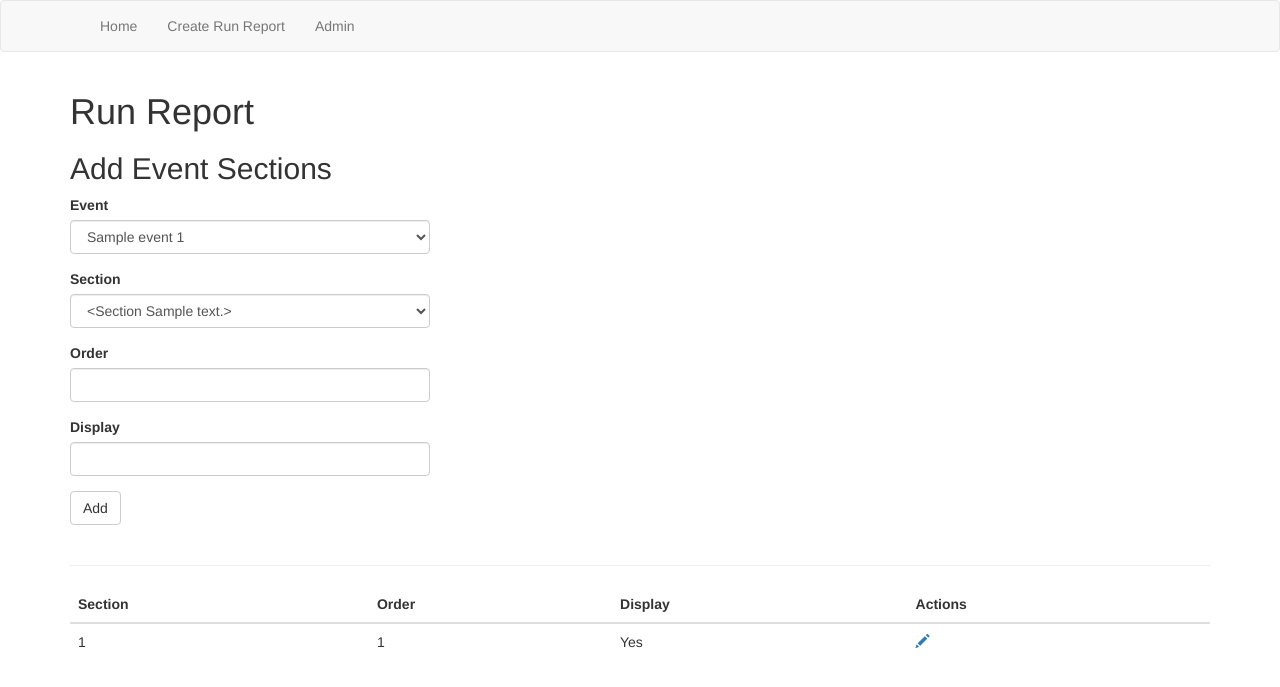
After one commit to flyladyhawke/parkrun_run_report, a Flask app: page /add_sections/1 in a window 1280 px wide. The commit adds this page. Shown: the top 687 px of the page. Run offline with Flask 2, Linux system fonts and the light colour scheme; tables that the repository leaves empty hold one stand-in row (values such as "Sample post"); some libraries are stand-ins or nearby versions.

Commit message:
Add sections and events forms

```diff
--- a/app/forms.py
+++ b/app/forms.py
@@ -1,11 +1,35 @@
 from flask_wtf import FlaskForm
 from wtforms import StringField, PasswordField, BooleanField, SubmitField, SelectField
+from wtforms.ext.sqlalchemy.fields import QuerySelectField
 from wtforms.validators import DataRequired
+from app.models import Event, Section
 
 
-class CreateForm(FlaskForm):
+class EventForm(FlaskForm):
     event_name = StringField('Event Name', validators=[DataRequired()])
     event_number = StringField('Event Number', validators=[DataRequired()])
     week_number = SelectField('Week Number',  choices=[('1', '1'), ('2', '2'), ('3', '3'), ('4', '4'), ('5', '5')])
     parameters = StringField('Parameters')
-    submit = SubmitField('Create Urls')
+    submit = SubmitField('Create and show URLS')
+
+
+class SectionForm(FlaskForm):
+    name = StringField('Name', validators=[DataRequired()])
+    description = StringField('Description', validators=[DataRequired()])
+    submit = SubmitField('Add')
+
+
+class EventSectionForm(FlaskForm):
+    event_id = QuerySelectField(
+        'Event',
+        validators=[DataRequired()],
+        query_factory=lambda: Event.query.order_by(Event.event_name.asc()).all()
+    )
+    section_id = QuerySelectField(
+        'Section',
+        validators=[DataRequired()],
+        query_factory=lambda: Section.query.order_by(Section.name.asc()).all()
+    )
+    order = StringField('Order')
+    display = StringField('Display')
+    submit = SubmitField('Add')
--- a/app/models.py
+++ b/app/models.py
@@ -29,7 +29,7 @@ class Event(db.Model):
     options = db.relationship('EventOption', backref='event', lazy='dynamic')
 
     def __repr__(self):
-        return '<Event {} {}>'.format(self.event_name, self.event_number)
+        return '{} {}'.format(self.event_name, self.event_number)
 
 
 class EventOption(db.Model):
--- a/app/routes.py
+++ b/app/routes.py
@@ -1,21 +1,21 @@
 from flask import render_template, url_for
 from app import app, db
-from app.forms import CreateForm
+from app.forms import EventForm, EventSectionForm, SectionForm
 from src import run_report_utils
-from app.models import Event
+from app.models import Event, EventSection, Section
 
 
 @app.route('/')
 @app.route('/index')
 def index():
-    form = CreateForm()
     return render_template('index.html', title='Index',)
 
 
 @app.route('/create', methods=['GET', 'POST'])
 def create():
-    form = CreateForm()
+    form = EventForm()
     result = ''
+    event_id = False
     if form.validate_on_submit():
         model = Event()
         form.populate_obj(model)
@@ -24,21 +24,44 @@ def create():
 
         run_report = run_report_utils.RunReportWeek(form.event_name.data, form.event_number.data)
         result = {'links': run_report.print_urls(form.week_number.data, 8)}
+        event_id = model.id
 
-    return render_template('create.html', title='Create', form=form, result=result)
+    return render_template('create.html', title='Create', form=form, result=result, event_id=event_id)
+
+
+@app.route('/add_sections/<event_id>', methods=['GET', 'POST'])
+def add_sections(event_id):
+    form = EventSectionForm()
+    form.event_id = event_id
+    if form.validate_on_submit():
+        model = EventSection()
+        form.populate_obj(model)
+        db.session.add(model)
+        db.session.commit()
+
+    current = EventSection.query.filter_by(event_id=event_id)
+
+    return render_template('add_sections.html', title='Sections', form=form, current=current)
+
+
+@app.route('/reference/section', methods=['GET', 'POST'])
+def section():
+    form = SectionForm()
+    if form.validate_on_submit():
+        model = Section()
+        form.populate_obj(model)
+        db.session.add(model)
+        db.session.commit()
+    current = Section.query.all()
+    return render_template('reference/section.html', title='Section', form=form, current=current)
 
 
 @app.route('/admin', methods=['GET', 'POST'])
 def admin():
-    form = CreateForm()
-    if form.validate_on_submit():
-        run_report = run_report_utils.RunReportWeek(form.event_name.data, form.event_number.data)
-        result = {'links': run_report.print_urls(form.week_number.data, 8)}
-        return render_template('admin/admin.html', title='Admin', form=form, result=result)
-    return render_template('admin/admin.html', title='Admin', form=form)
+    return render_template('admin/admin.html', title='Admin')
 
 
 @app.route('/event', methods=['GET', 'POST'])
 def events():
     current = Event.query.all()
-    return render_template('events.html', title='Events', current=current)
+    return render_template('admin/events.html', title='Events', current=current)
--- /dev/null
+++ b/app/templates/add_sections.html
@@ -0,0 +1,35 @@
+{% extends "base.html" %}
+{% import 'bootstrap/wtf.html' as wtf %}
+
+{% block app_content %}
+    <h2 class="sub_title">Add Event Sections</h2>
+    <div class="row">
+        <div class="col-md-4">
+            {{ wtf.quick_form(form) }}
+        </div>
+    </div>
+    <br/>
+    <hr/>
+    <table class="table" id="event-section-list" data-page-length='25'>
+        <thead>
+        <tr>
+            <th>Section</th>
+            <th>Order</th>
+            <th>Display</th>
+            <th data-searchable="false" data-orderable="false">Actions</th>
+        </tr>
+        </thead>
+    <tbody>
+    {% for item in current %}
+        <tr>
+            <td>{{ item.section_id }}</td>
+            <td>{{ item.order }}</td>
+            <td>{{ 'Yes' if item.display else 'No' }}</td>
+            <td>
+            <a href="{{ url_for('runner_update', username=item.username) }}" title="update" target="_blank"><span class="glyphicon glyphicon-pencil" aria-hidden="true"></span></a>
+            </td>
+        </tr>
+    {% endfor %}
+    </tbody>
+    </table>
+{% endblock %}
--- a/app/templates/admin/admin.html
+++ b/app/templates/admin/admin.html
@@ -4,5 +4,6 @@
     <h2 class="sub_title">Admin</h2>
     <ul class="list-group">
         <li class="list-group-item"><a href="{{ url_for('events') }}">Events</a></li>
+        <li class="list-group-item"><a href="{{ url_for('section') }}">Section</a></li>
      </ul>
 {% endblock %}
--- a/app/templates/create.html
+++ b/app/templates/create.html
@@ -18,5 +18,6 @@
             {{ item }}<br/>
         {% endif %}
         {% endfor %}
+        <a href="{{ url_for('add_sections', event_id=event_id) }}">Add Sections</a>
     {% endif %}
 {% endblock %}
```
Also changed, not shown: app/templates/admin/events.html (renamed from app/templates/events.html, +8 -1 lines), app/templates/reference/section.html (added, +29 -0 lines).
